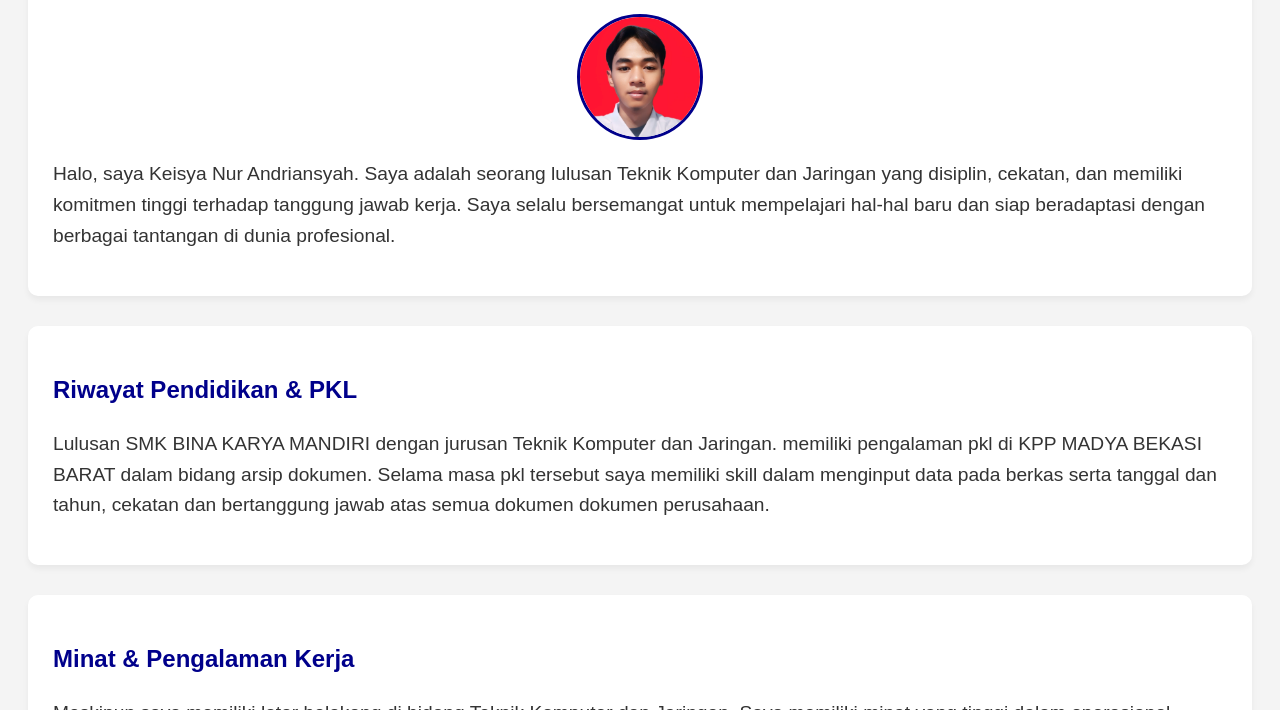
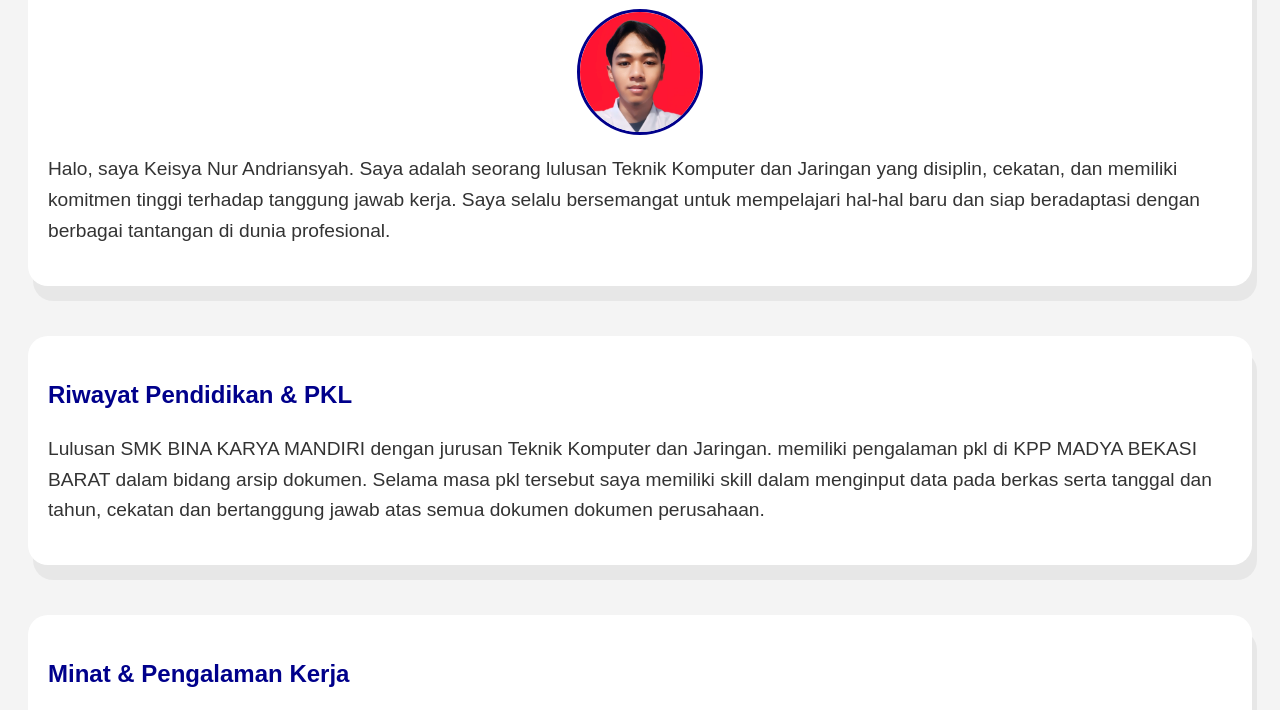
Before and after one commit to keisyanur/keisyanur.github.io, a plain HTML site: page index.html in a window 1280 px wide. Shown: the part 133-843 px from the top of the page. Drawn offline with Linux system fonts and the light colour scheme.

Commit message:
index.html

```diff
--- a/index.html
+++ b/index.html
@@ -14,26 +14,40 @@
 
         /* 1. MENGATUR BENTUK KOTAK KONTEN */
         .kotak-konten {
+            transition: transform 1.0s cubic-bezier(0.25, 1, 0.5, 1), box-shadow 0.2s ease;
             background: white;
-            padding: 25px;
-            margin-bottom: 30px;
-            border-radius: 10px;
-            box-shadow: 0 4px 6px rgba(0,0,0,0.05);
+            padding: 20px;
+            margin-bottom: 50px;
+            border-radius: 20px;
+            box-shadow: 5px 15px rgba(0,0,0,0.05);
 
             /* Pasang durasi animasi bawaan untuk semua kotak */
-            animation-duration: 1.5s;
+            animation-duration: 2.0s;
             animation-timing-function: ease-out;
             animation-fill-mode: forwards;
+        }
+        .kotak-konten:hover, .kotak-konten:active {
+            transform: translateY(-5px) scale(1.08);
+            box-shadow: 0 10px 20px rgba(0, 0, 0, 0.15);
         }
 
         h1, h2 { color: darkblue; }
         p { font-size: 1.2rem; color: #333; text-align: left; }
+        .kotak-konten:hover, .kotak-konten:active {
+            transform: scale(1.04); /* Ini yang bikin efek nge-zoom membesar */
+            box-shadow: 0 12px 24px rgba(0, 0, 0, 0.15); /* Bayangan melebar biar makin timbul */
+          }
 
         /* 2. MEMBUAT VARIASI ARAH ANIMASI LOKAL */
 
         /* Kotak 1: Meluncur dari Bawah */
         .animasi-bawah {
             animation-name: meluncurBawah;
+        }
+        /* 3. Membuat efek saat jari menyentuh/mengetuk kotak (efek tap-tap nge-zoom) */
+        .kotak-konten:hover, .kotak-konten:active {
+            transform: scale(0.04); /* Ini yang bikin efek nge-zoom membesar */
+            box-shadow: 0 12px 24px rgba(0, 0, 0, 0.15); /* Bayangan melebar biar makin timbul */
         }
 
         /* Kotak 2: Meluncur dari Kanan */
@@ -48,12 +62,12 @@
 
         /* 3. TIMELINE GERAKAN (KEYFRAMES) NYATA */
         @keyframes meluncurBawah {
-            from { opacity: 0; transform: translateY(40px); }
+            from { opacity: 0; transform: translateY(80px); }
             to { opacity: 1; transform: translateY(0); }
         }
 
         @keyframes meluncurKanan {
-            from { opacity: 0; transform: translateX(50px); }
+            from { opacity: 0; transform: translateX(90px); }
             to { opacity: 1; transform: translateX(0); }
         }
 
@@ -64,6 +78,7 @@
     </style>
 </head>
 <body>
+
 
     <!-- KOTAK 1: MUNCUL MELUNCUR DARI BAWAH -->
     <div class="kotak-konten animasi-bawah">
@@ -109,6 +124,4 @@
             ✉️ Kirim Email
         </a>
     </div>
-
-</body>
-</html>
+<script>
```
